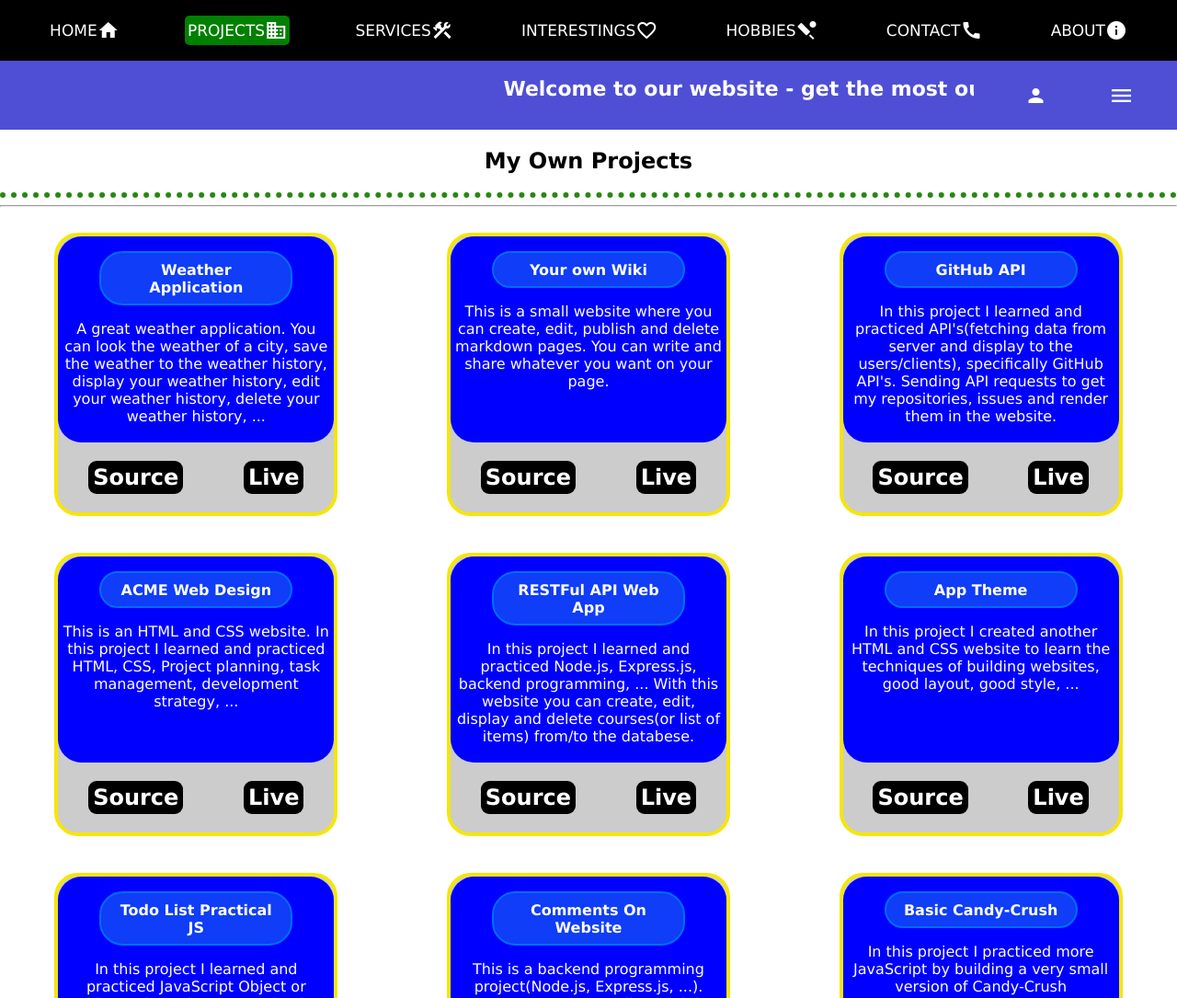
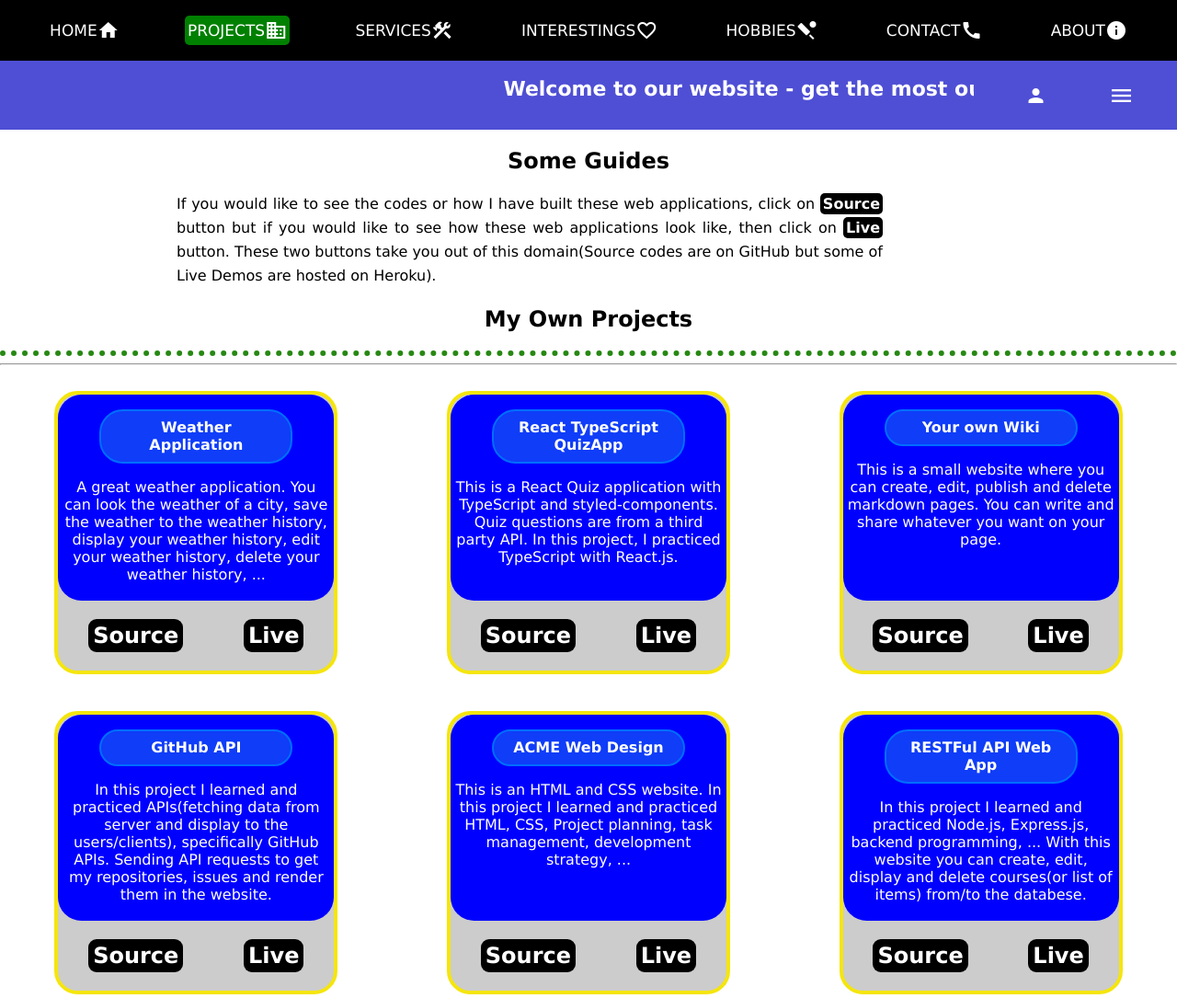
Before and after one commit to Sayed94h/everyday-smarter, a website: page public/projects.html in a window 1280 px wide. Shown: the top 1085 px of the page at 92% size. Drawn offline with Linux system fonts and the light colour scheme.

Commit message:
added description

```diff
--- a/public/projects.html
+++ b/public/projects.html
@@ -99,6 +99,13 @@
 	<main id="main-projects">
 		<!-- 		my own projects		 -->
 		<section class="project-header">
+			<h2>Some Guides</h2>
+			<p class="top-paragraph">If you would like to see the codes or how I have built these web applications,
+				click on <span>Source</span> button
+				but if you would like to see how these web applications look like, then click on <span>Live</span>
+				button. These
+				two buttons take you out of this domain(Source codes are on GitHub but some of Live Demos are hosted on
+				Heroku).</p>
 			<h2>My Own Projects</h2>
 		</section>
 		<hr>
@@ -124,6 +131,24 @@
 			</section>
 			<section class="direct-project">
 				<section class="project-description">
+					<p>React TypeScript QuizApp</p>
+					<p>
+						This is a React Quiz application with TypeScript and styled-components. Quiz questions are from
+						a third party API. In this project, I practiced TypeScript with React.js.
+					</p>
+				</section>
+				<section class="project-sources">
+					<h2>
+						<a href="https://github.com/Sayed94h/REACT-QUIZ-APP" target="_blank">Source</a>
+					</h2>
+					<h2>
+						<a href="https://quizapp-react-typescript.herokuapp.com/" target="_blank">Live</a>
+					</h2>
+				</section>
+
+			</section>
+			<section class="direct-project">
+				<section class="project-description">
 					<p>Your own Wiki</p>
 					<p>This is a small website where you can create, edit, publish and delete markdown pages. You can
 						write and share whatever you want on your page. </p>
@@ -142,8 +167,8 @@
 			<section class="direct-project">
 				<section class="project-description">
 					<p>GitHub API</p>
-					<p>In this project I learned and practiced API's(fetching data from server and display to the
-						users/clients), specifically GitHub API's. Sending API requests to
+					<p>In this project I learned and practiced APIs(fetching data from server and display to the
+						users/clients), specifically GitHub APIs. Sending API requests to
 						get my repositories, issues and render them in the website.</p>
 				</section>
 				<section class="project-sources">
@@ -271,6 +296,24 @@
 					<p>Duck Duck Clone</p>
 					<p>In this project we built as a group a copy of Duck Duck Clone to practice Team work, project
 						management, task management, ... </p>
+				</section>
+				<section class="project-sources">
+					<h2>
+						<a href="https://github.com/Sayed94h/duck-duck-clone" target="_blank">Source</a>
+					</h2>
+					<h2>
+						<a href="https://sayed94h.github.io/duck-duck-clone/" target="_blank">Live</a>
+					</h2>
+				</section>
+
+			</section>
+			<section class="direct-project two">
+				<section class="project-description">
+					<p>Hear My Story</p>
+					<p>
+						A Full Stack React Application that we built in a team as our final project at Hack Your Future
+						Belgium. Technologies: React.js, Nodejs, MongoDB, Express.js, JWT, ...
+					</p>
 				</section>
 				<section class="project-sources">
 					<h2>
--- a/public/styleFiles/projects.css
+++ b/public/styleFiles/projects.css
@@ -14,7 +14,22 @@ article.group-projects {
 }
 section.project-header {
 	border-bottom: 6px dotted rgba(29, 131, 8, 0.952);
+}
+section.project-header h2 {
 	text-align: center;
+}
+p.top-paragraph {
+	width: 60vw;
+	margin-left: 15vw;
+	text-align: justify;
+	line-height: 26px;
+}
+p.top-paragraph span {
+	background: #000;
+	color: #fff;
+	border-radius: 5px;
+	font-weight: bold;
+	padding: 2px 3px;
 }
 section.direct-project {
 	display: flex;
```
